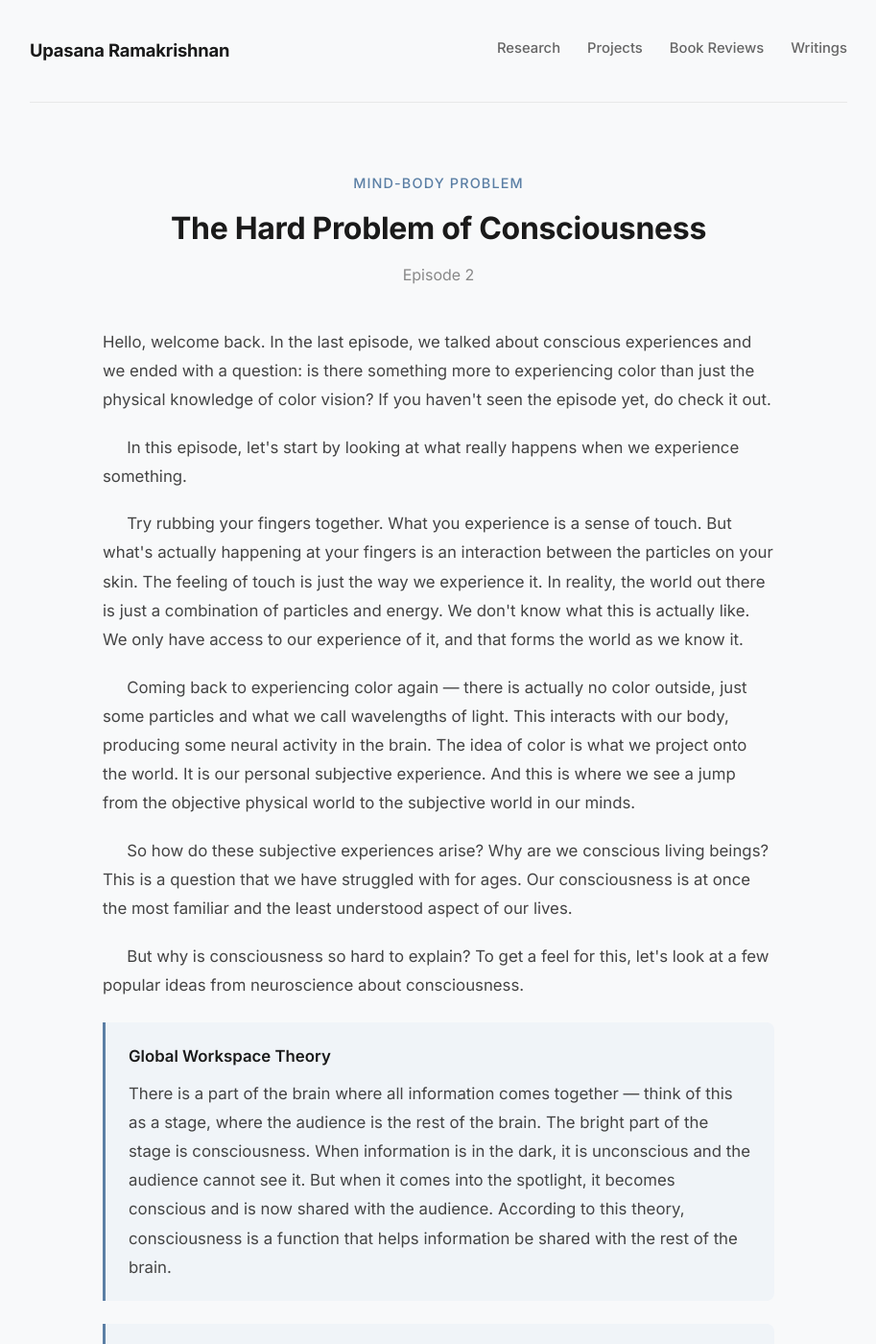
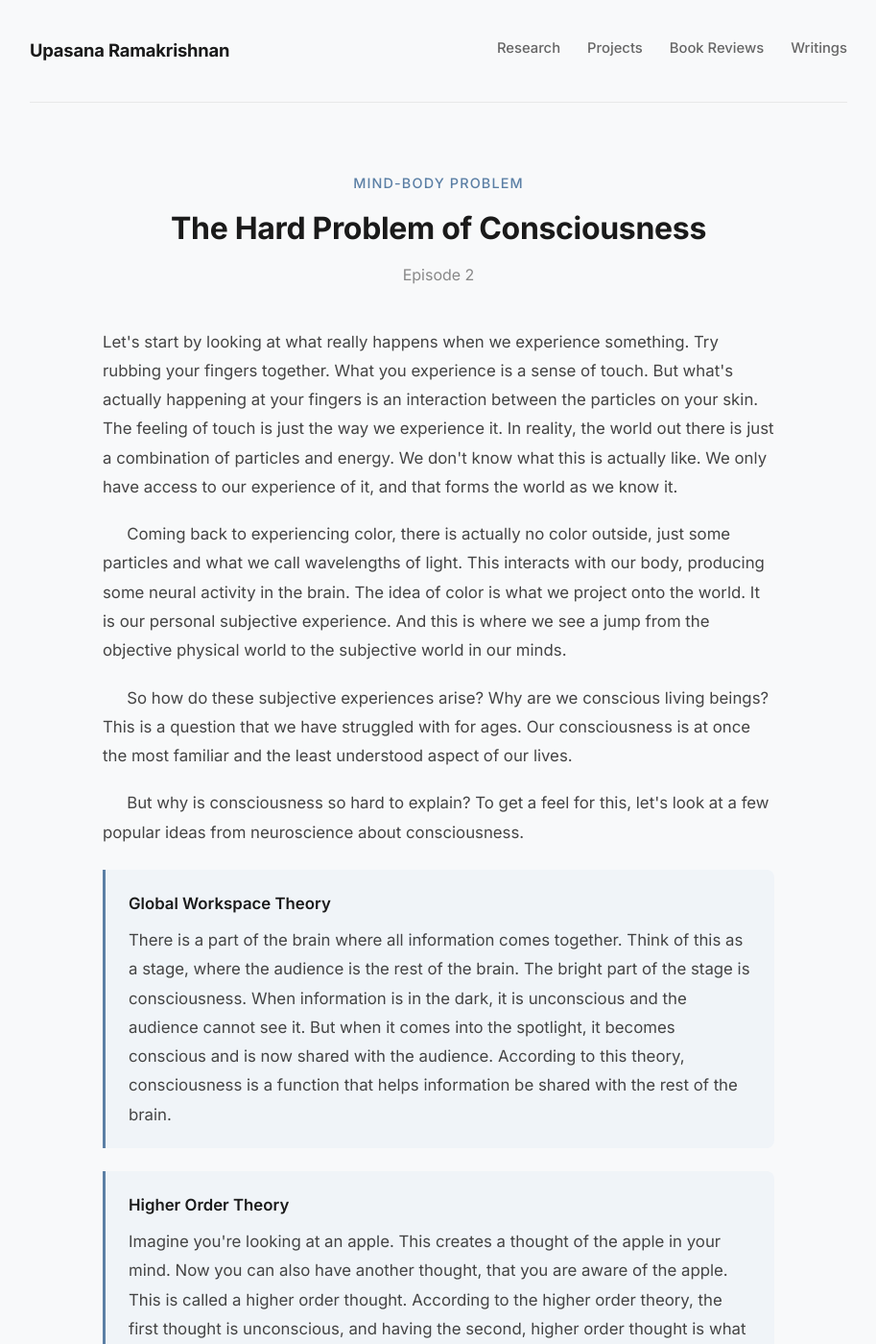
Before and after one commit to upasanark/website, a Jekyll site: the page Writings/Mind-Body Problem/episode2.html, which Jekyll copies as it is, in a window 1280 px wide and 1400 px high. Shown: the whole window at 96% size, without its empty margins (183-1096 px from the left). Built offline with Jekyll 4.4.1, drawn with Linux system fonts in a browser that asks for light colours; some of the changed text lies outside the part shown.

Commit message:
Remove em dashes and episode references, fix nav links

```diff
--- a/Writings/Mind-Body Problem/episode2.html
+++ b/Writings/Mind-Body Problem/episode2.html
@@ -138,13 +138,9 @@
         </div>
 
         <div class="episode-content">
-            <p>Hello, welcome back. In the last episode, we talked about conscious experiences and we ended with a question: is there something more to experiencing color than just the physical knowledge of color vision? If you haven't seen the episode yet, do check it out.</p>
+            <p>Let's start by looking at what really happens when we experience something. Try rubbing your fingers together. What you experience is a sense of touch. But what's actually happening at your fingers is an interaction between the particles on your skin. The feeling of touch is just the way we experience it. In reality, the world out there is just a combination of particles and energy. We don't know what this is actually like. We only have access to our experience of it, and that forms the world as we know it.</p>
 
-            <p>In this episode, let's start by looking at what really happens when we experience something.</p>
-
-            <p>Try rubbing your fingers together. What you experience is a sense of touch. But what's actually happening at your fingers is an interaction between the particles on your skin. The feeling of touch is just the way we experience it. In reality, the world out there is just a combination of particles and energy. We don't know what this is actually like. We only have access to our experience of it, and that forms the world as we know it.</p>
-
-            <p>Coming back to experiencing color again — there is actually no color outside, just some particles and what we call wavelengths of light. This interacts with our body, producing some neural activity in the brain. The idea of color is what we project onto the world. It is our personal subjective experience. And this is where we see a jump from the objective physical world to the subjective world in our minds.</p>
+            <p>Coming back to experiencing color, there is actually no color outside, just some particles and what we call wavelengths of light. This interacts with our body, producing some neural activity in the brain. The idea of color is what we project onto the world. It is our personal subjective experience. And this is where we see a jump from the objective physical world to the subjective world in our minds.</p>
 
             <p>So how do these subjective experiences arise? Why are we conscious living beings? This is a question that we have struggled with for ages. Our consciousness is at once the most familiar and the least understood aspect of our lives.</p>
 
@@ -152,28 +148,28 @@
 
             <div class="theory-box">
                 <p class="theory-title">Global Workspace Theory</p>
-                <p>There is a part of the brain where all information comes together — think of this as a stage, where the audience is the rest of the brain. The bright part of the stage is consciousness. When information is in the dark, it is unconscious and the audience cannot see it. But when it comes into the spotlight, it becomes conscious and is now shared with the audience. According to this theory, consciousness is a function that helps information be shared with the rest of the brain.</p>
+                <p>There is a part of the brain where all information comes together. Think of this as a stage, where the audience is the rest of the brain. The bright part of the stage is consciousness. When information is in the dark, it is unconscious and the audience cannot see it. But when it comes into the spotlight, it becomes conscious and is now shared with the audience. According to this theory, consciousness is a function that helps information be shared with the rest of the brain.</p>
             </div>
 
             <div class="theory-box">
                 <p class="theory-title">Higher Order Theory</p>
-                <p>Imagine you're looking at an apple. This creates a thought of the apple in your mind. Now you can also have another thought — that you are <em>aware of</em> the apple. This is called a higher order thought. According to the higher order theory, the first thought is unconscious, and having the second, higher order thought is what makes an experience conscious.</p>
+                <p>Imagine you're looking at an apple. This creates a thought of the apple in your mind. Now you can also have another thought, that you are aware of the apple. This is called a higher order thought. According to the higher order theory, the first thought is unconscious, and having the second, higher order thought is what makes an experience conscious.</p>
             </div>
 
             <p>Now, how well do these ideas explain consciousness? Think about this: when we look at an apple, we have a conscious experience of the apple, which makes us say "I see red." But it is easily possible to think of another being looking at the same apple, saying "I see red," but not having any conscious experience. It seems possible for another being to perform all the functions that we do without really being alive inside.</p>
 
-            <p>This is what makes consciousness so hard to explain. For example, in the Global Workspace Theory, all the information can be integrated and shared in the brain without there being any conscious experience. As for the Higher Order Theory — just as how the first thought can exist without a conscious experience, it is also possible for the higher order thought to exist without someone experiencing that thought.</p>
+            <p>This is what makes consciousness so hard to explain. For example, in the Global Workspace Theory, all the information can be integrated and shared in the brain without there being any conscious experience. As for the Higher Order Theory, just as how the first thought can exist without a conscious experience, it is also possible for the higher order thought to exist without someone experiencing that thought.</p>
 
             <p>This tells us that just fitting consciousness into one of our brain processes doesn't solve the mystery, because if we can perform all of these processes without being conscious, then why do we have it? Why aren't we just brilliant robots?</p>
 
-            <p>Philosopher David Chalmers, in 1994, shook up the existing views on consciousness by pointing out this deeper mystery: <em>why do we have conscious experiences at all?</em></p>
+            <p>Philosopher David Chalmers, in 1994, shook up the existing views on consciousness by pointing out this deeper mystery: why do we have conscious experiences at all?</p>
 
             <div class="quote-block">
                 <p>"The really hard problem of consciousness is the problem of experience. When we think and perceive, there is a whir of information-processing, but there is also a subjective aspect. There is something it is like to be a conscious organism."</p>
                 <p style="text-align: right; font-style: normal; font-size: 0.9rem; margin-top: 0.5rem;">— David Chalmers</p>
             </div>
 
-            <p>Chalmers called this the <strong>Hard Problem of Consciousness</strong>, suggesting that we would need a radically different approach to even begin addressing it.</p>
+            <p>Chalmers called this the Hard Problem of Consciousness, suggesting that we would need a radically different approach to even begin addressing it.</p>
 
             <div class="question-box">
                 <p>But what kind of radically different approach?</p>
--- a/nav.js
+++ b/nav.js
@@ -1,23 +1,23 @@
 // Shared navigation bar for all pages
-// Include with: <script src="/nav.js"></script> or <script src="../nav.js"></script> etc.
+// Include with: <script src="../nav.js"></script> etc.
 
 (function() {
-  // Determine the site root path based on current page depth
+  // Get the current page path and determine depth from root
   const path = window.location.pathname;
-  const parts = path.replace('/Website/', '').split('/').filter(Boolean);
 
-  // Calculate relative path to root
-  const depth = parts.length - 1; // -1 because the filename itself is a part
+  // Remove leading/trailing slashes, split into segments
+  const segments = path.split('/').filter(Boolean);
+
+  // The last segment is the filename (e.g., "episode1.html" or "index.html")
+  // Everything before it is directory depth
+  const depth = segments.length - 1;
+
+  // Build relative path to root
   const rootPath = depth <= 0 ? '.' : '../'.repeat(depth).replace(/\/$/, '');
 
-  // Determine active section
-  const activeSection = parts[0] || 'home';
-  const sectionMap = {
-    'DeepLearning': 'Research',
-    'Projects': 'Projects',
-    'BookReviews': 'Book Reviews',
-    'Writings': 'Writings'
-  };
+  // Determine active section from the first directory segment
+  const firstDir = segments[0] || '';
+  const activeSection = firstDir;
 
   // Build nav HTML
   const nav = document.createElement('nav');
```
Also changed, not shown: other parts of Writings/Mind-Body Problem/episode2.html (+1 -1 lines), Writings/Mind-Body Problem/episode1.html (+7 -9 lines).
